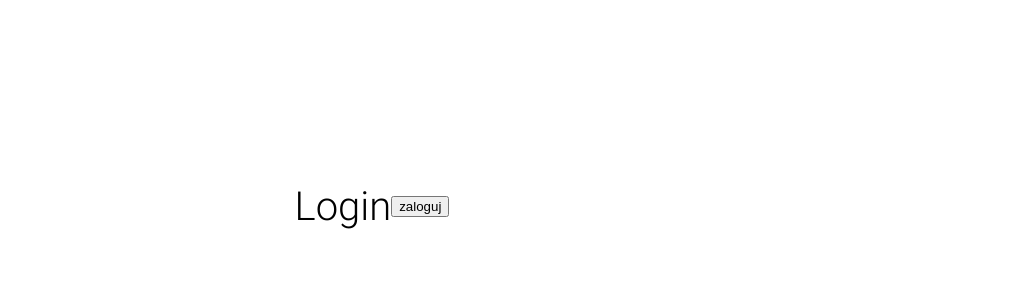
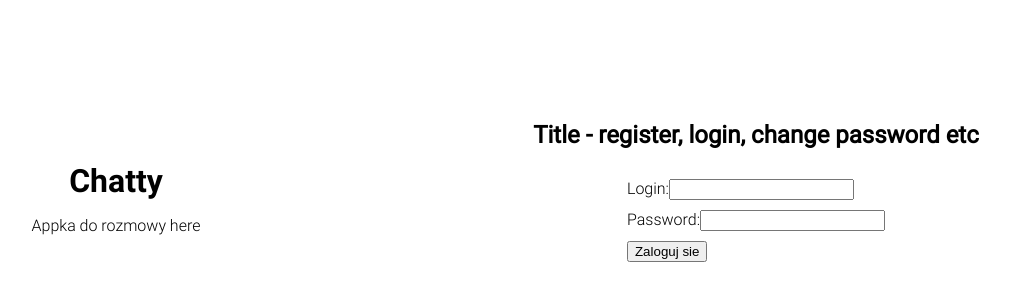
Before and after one commit to rozwijacze/chatty-web, a React (Vite) app: page /login in a window 1280 px wide. Shown: the part 194-494 px from the top of the page, without its empty margins (268-1278 px from the left). Built offline with nearby package versions, Linux system fonts and the light colour scheme.

Commit message:
Created Accounts Layout for multiple forms related to account actions, added login form

```diff
--- a/src/App.tsx
+++ b/src/App.tsx
@@ -1,21 +1,17 @@
-import { useState } from 'react';
+
 import { Home } from './pages/Home/Home';
-import { Login } from './pages/Login/Login';
+
 import { Route, Routes } from 'react-router-dom';
-import Register from './pages/Register/Register';
+
+import { AccountsLayout } from './layouts/AccountsLayout/AccountsLayout';
 
 export const App = () => {
-    const [auth, setAuth] = useState(false);
-
-    const handleAuthChange = () => {
-        setAuth(!auth);
-    };
 
     return (
         <Routes>
-            <Route path="/" element={auth ? <Home /> : <Login login={handleAuthChange} />} />
-            <Route path="/login" element={<Login login={handleAuthChange} />} />
-            <Route path="/register" element={auth ? <Home /> : <Register />} />
+            <Route path="/" element={<Home />} />
+            <Route path="/login" element={<AccountsLayout form="Login"/>} />
+            <Route path="/register" element={<AccountsLayout form="Register" />} />
         </Routes>
     );
 };
--- /dev/null
+++ b/src/layouts/AccountsLayout/AccountsLayout.scss
@@ -0,0 +1,23 @@
+.form-layout {
+    display: flex;
+    flex-direction: row;
+    width: 100vw;
+    height: 100vh;
+
+    .form-layout__left {
+        display: flex;
+        align-items: center;
+        justify-content: center;
+        flex-direction: column;
+        width: 60%;
+    }
+
+    .form-layout__right {
+        display: flex;
+        align-items: center;
+        justify-content: center;
+        flex-direction: column;
+        width: 40%;
+
+    }
+}
--- /dev/null
+++ b/src/layouts/AccountsLayout/AccountsLayout.tsx
@@ -0,0 +1,42 @@
+import { Login } from '../../pages/Login/Login';
+import { Register } from '../../pages/Register/Register';
+import './AccountsLayout.scss';
+
+interface Props {
+    form: string; // Specifies the type of form to render (e.g., "Login" or "Register").
+}
+
+interface ListOfComponents {
+    [key: string]: JSX.Element;
+}
+
+export const AccountsLayout = (props: Props) => {
+
+    const formComponents: ListOfComponents = {
+        Login: <Login />,
+        Register: <Register />,
+    };
+
+    const renderForm = (formType: string) => {
+        return formComponents[formType] || formComponents['Login'];
+    };
+
+    return (
+        <>
+            <div className="form-layout">
+                <div className="form-layout__left">
+                    <h1>Chatty</h1>
+                    <p>Appka do rozmowy here</p>
+                </div>
+                <div className="form-layout__right">
+                    <div className='form-layout__form-name'>
+                        <h2>Title - register, login, change password etc</h2>
+                    </div>
+                    <div className='form-layout__form-container'>
+                        {renderForm(props.form)}
+                    </div>
+                </div>
+            </div>
+        </>
+    );
+};
--- a/src/pages/Login/Login.scss
+++ b/src/pages/Login/Login.scss
@@ -1,7 +1,8 @@
-.login {
-    font-size: 40px;
-    height: 100vh;
+.login-form {
     display: flex;
     justify-content: center;
-    align-items: center;
+    align-items: flex-start;
+    flex-direction: column;
+    padding: 30px;
+    gap: 10px;
 }
--- a/src/pages/Login/Login.tsx
+++ b/src/pages/Login/Login.tsx
@@ -1,15 +1,30 @@
+import { ChangeEvent, useState } from 'react';
 import './Login.scss';
 
+export const Login = () => {
 
-interface Props {
-    login: () => void;
-}
+    const [formValue, setFormValue] = useState({loginValue: '', passwordValue: ''});
 
-export const Login = (props: Props) => {
+    const handleLoginChange = (e: ChangeEvent<HTMLInputElement>) => {
+        setFormValue({ ...formValue, loginValue: e.target.value });
+    };
+
+    const handlePasswordChange = (e: ChangeEvent<HTMLInputElement>) => {
+        setFormValue({ ...formValue, passwordValue: e.target.value });
+    };
+
     return (
         <>
-            <div className="login">
-                Login <button onClick={props.login}>zaloguj</button>
+            <div className="login-form">
+                <label>
+                    Login:
+                    <input type="text" value={formValue.loginValue} onChange={handleLoginChange} />
+                </label>
+                <label>
+                    Password:
+                    <input type="password" value={formValue.passwordValue} onChange={handlePasswordChange} />
+                </label>
+                <button>Zaloguj sie</button>
             </div>
         </>
     );
--- a/src/pages/Register/Register.tsx
+++ b/src/pages/Register/Register.tsx
@@ -1,5 +1,3 @@
-const Register = () => {
+export const Register = () => {
     return <div>Register page</div>;
 };
-
-export default Register;
```
